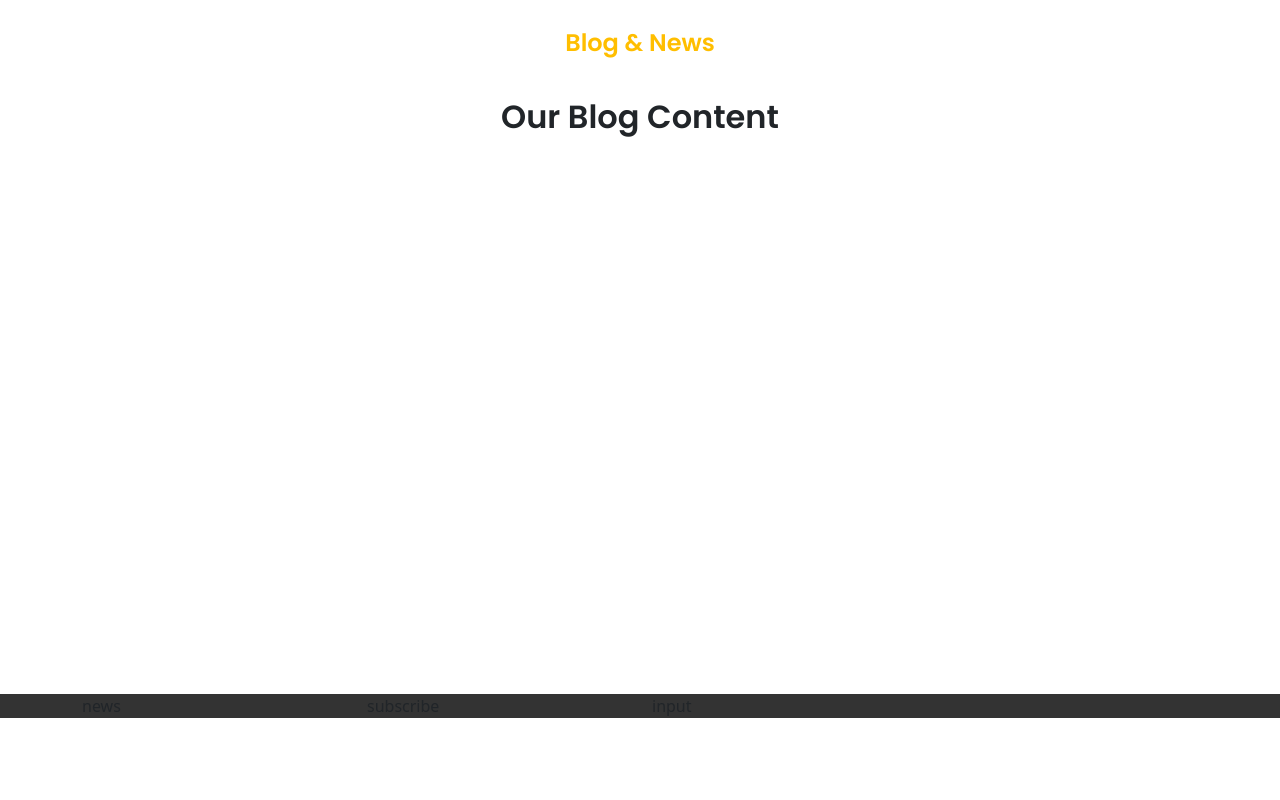
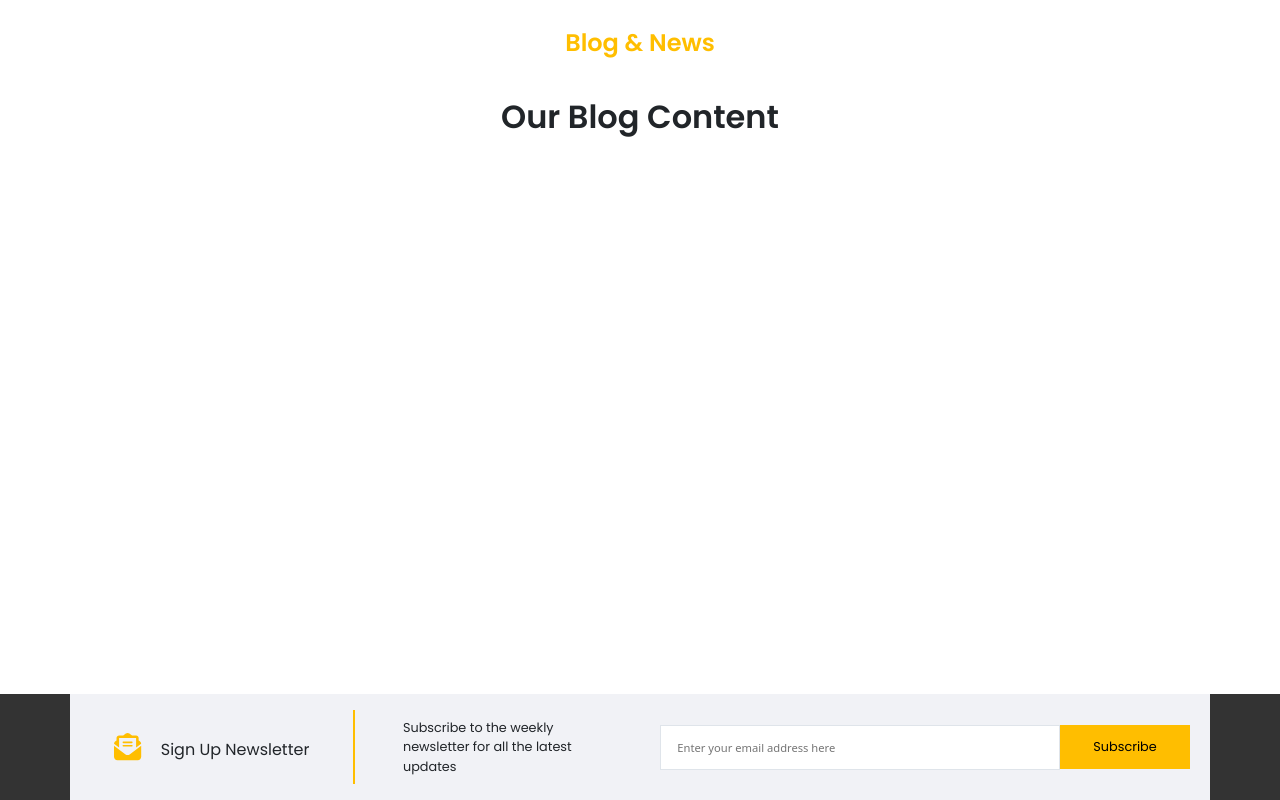
Before and after one commit to JCciasico/Car-Rental, a Vue app: page / in a window 1280 px wide. Shown: the part 5164-5964 px from the top of the page. Before the commit the page ends 5882 px from the top, so only its background shows below. Built offline with nearby package versions, Linux system fonts and the light colour scheme; a web font is replaced by a local one; what vue-scroll-reveal would draw is missing.

Commit message:
chore: added subscribe

```diff
--- a/src/components/FooterSection.vue
+++ b/src/components/FooterSection.vue
@@ -1,10 +1,18 @@
 <template>
   <section>
     <div class="container">
-        <div class="row">
-            <div class="col-3">news</div>
-            <div class="col-3">subscribe</div>
-            <div class="col-6">input</div>
+        <div class="row input-content">
+            <div class="col-3 sign-cont">
+                <i class="fa-solid fa-envelope-open-text icon"></i>
+                <span id="signup-text">Sign Up Newsletter</span>
+            </div>
+            <div class="col-3 sign-des">
+                <span>Subscribe to the weekly newsletter for all the latest updates</span>
+            </div>
+            <div class="col-6 subs-cont">
+                <input type="text" name="text" class="text" placeholder="Enter your email address here">
+                <button>Subscribe</button>
+            </div>
         </div>
     </div>
   </section>
@@ -17,5 +25,59 @@ export default {
 </script>
 
 <style scoped>
+@import url('https://fonts.googleapis.com/css2?family=Poppins:ital,wght@0,600;1,500&display=swap');
 
+.sign-cont{
+    display: flex;
+    align-items: center;
+    justify-content: center;
+    column-gap: 20px;
+    padding: 1rem;
+    border-right: 2px solid #ffbe00 ;
+}
+.icon{
+    color: #ffbe00;
+    font-size: 1.7rem;
+}
+#signup-text{
+    font-size: 1rem;
+    font-family: 'Poppins','sans-serif';
+    margin-top: 5px;
+}
+.input-content{
+    background-color: #f1f2f6;
+    padding: 1rem 0;
+}
+.sign-des{
+    display: flex;
+    align-items: center;
+    padding: 0.5rem 3rem;
+    font-size: 0.8rem;
+    font-family: 'Poppins','sans-serif';
+}
+.subs-cont{
+    display: flex;
+    align-items: center;
+    justify-content: center;
+}
+.text{
+    width: 400px;
+    height: 45px;
+    padding: 1rem;
+    font-size: 0.7rem;
+    border: 1px solid #dfe4ea;
+}
+button{
+    padding: 0.7rem 2rem;
+    border: none;
+    background-color: #ffbe00;
+    font-size: 0.8rem;
+    font-family: 'Poppins','sans-serif';
+    border: 1px solid #ffbe00;
+}
+button:hover{
+    background-color: white;
+    border: 1px solid #ffbe00;
+    cursor: pointer;
+}
 </style>
```
